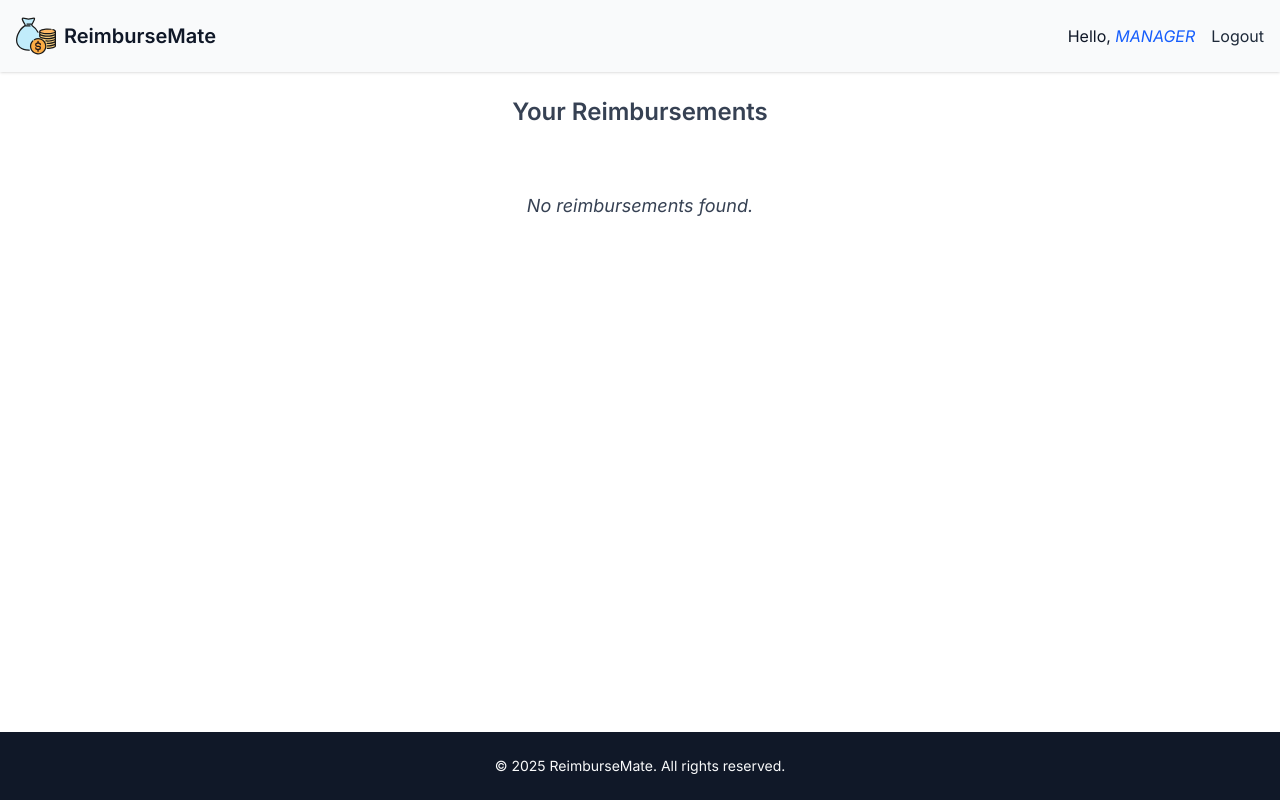
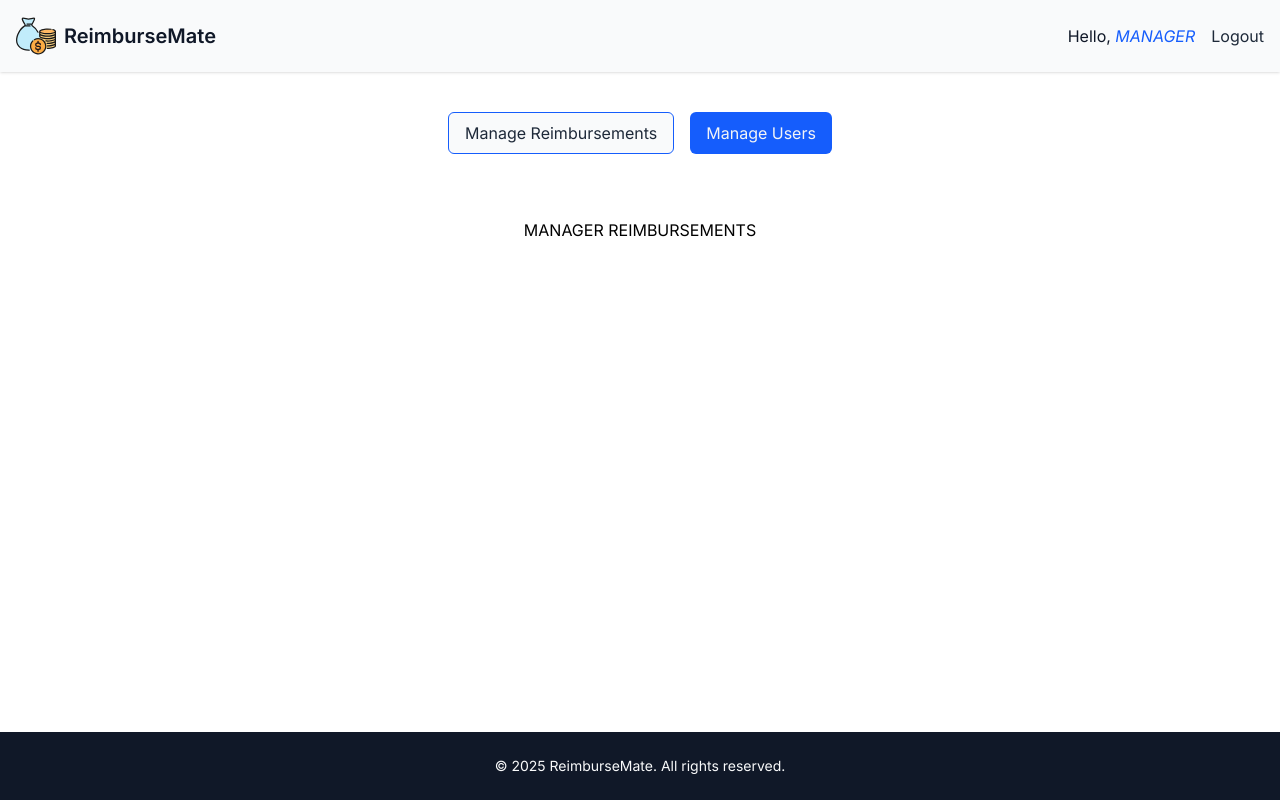
Before and after one commit to vlrnsnk/reimburse-mate, a React (Vite) app in the folder frontend/: page /manager/reimbursements in a window 1280 px wide. Built offline with nearby package versions, Linux system fonts and the light colour scheme; no server answers.

Commit message:
Add navigation to Manager dashboard

```diff
--- a/frontend/src/components/layout/UserLayout/UserLayout.tsx
+++ b/frontend/src/components/layout/UserLayout/UserLayout.tsx
@@ -2,6 +2,7 @@ import { Link, Outlet } from "react-router-dom";
 import { Footer } from "@/components/layout/Footer/Footer";
 import Logo from "@/assets/logo.svg?react";
 import { UserRole } from '@/interfaces/UserRole';
+import { Button } from '@/components/ui/Button/Button';
 
 interface UserLayoutProps {
   role: UserRole;
@@ -33,6 +34,20 @@ const UserLayout: React.FC<UserLayoutProps> = (role: UserLayoutProps) => {
         </div>
       </header>
       <main className="flex flex-col flex-grow items-center px-4 py-6">
+        {role.role === "MANAGER" && (
+          <div className="p-4 flex space-x-4 mb-12">
+            <Button
+              to="/manager/reimbursements"
+            >
+              Manage Reimbursements
+            </Button>
+            <Button
+              to="/manager/users"
+            >
+              Manage Users
+            </Button>
+          </div>
+        )}
         <Outlet />
       </main>
       <Footer />
--- /dev/null
+++ b/frontend/src/pages/manager/ManagerReimbursements/ManagerReimbursements.tsx
@@ -0,0 +1,5 @@
+const ManagerReimbursements: React.FC = () => {
+  return <h1>MANAGER REIMBURSEMENTS</h1>;
+};
+
+export { ManagerReimbursements };
--- /dev/null
+++ b/frontend/src/pages/manager/ManagerUsers/ManagerUsers.tsx
@@ -0,0 +1,5 @@
+const ManagerUsers: React.FC = () => {
+  return <h1>USERS MANAGING</h1>;
+};
+
+export { ManagerUsers };
--- a/frontend/src/routes/routes.tsx
+++ b/frontend/src/routes/routes.tsx
@@ -8,6 +8,8 @@ import { UserLayout } from '@/components/layout/UserLayout/UserLayout';
 import { EmployeeReimbursements } from '@/pages/employee/EmployeeReimbursements/EmployeeReimbursements';
 import { LogoutPage } from '@/pages/shared/LogoutPage/LogoutPage';
 import { UserRole } from '@/interfaces/UserRole';
+import { ManagerReimbursements } from '@/pages/manager/ManagerReimbursements/ManagerReimbursements';
+import { ManagerUsers } from '@/pages/manager/ManagerUsers/ManagerUsers';
 
 const router = createBrowserRouter([
   {
@@ -34,8 +36,8 @@ const router = createBrowserRouter([
     element: <UserLayout role={UserRole.MANAGER} />,
     children: [
       { path: '', element: <Navigate to="/manager/reimbursements" /> },
-      { path: 'reimbursements', element: <EmployeeReimbursements /> },
-      { path: 'users', element: <h1>USERS MANAGING</h1> },
+      { path: 'reimbursements', element: <ManagerReimbursements /> },
+      { path: 'users', element: <ManagerUsers /> },
     ],
   },
 ]);
```
